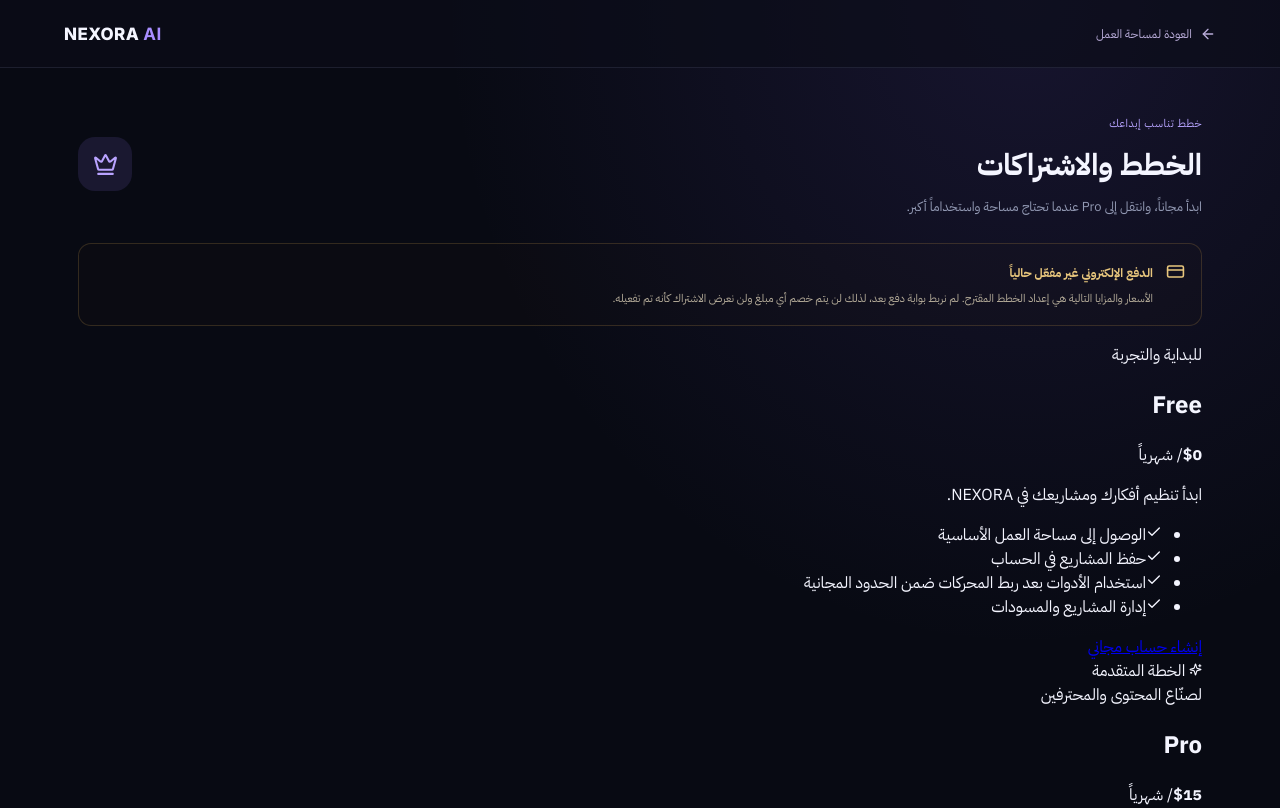
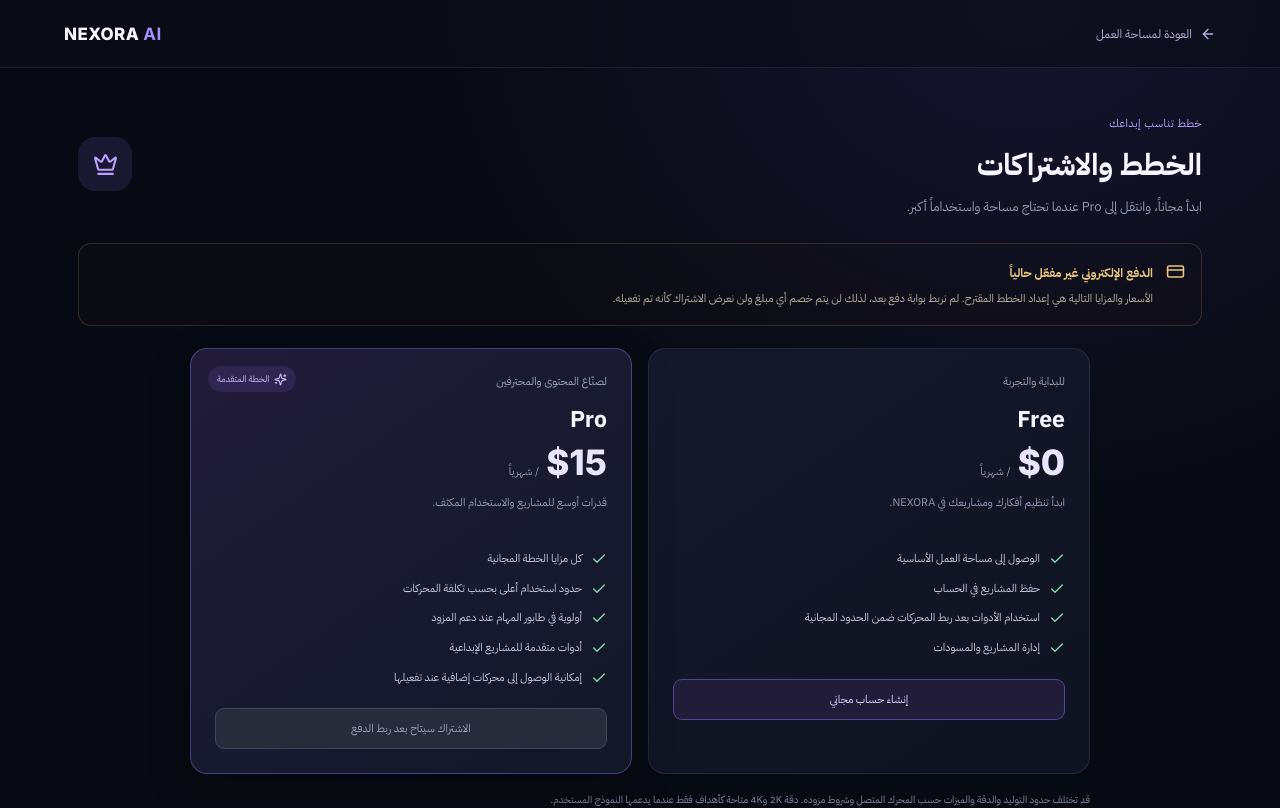
Before and after one commit to samaradelomran-spec/NEXORA-AI, a Next.js app: page /pricing in a window 1280 px wide. Shown: the top 808 px of the page. Built offline with nearby package versions, Linux system fonts and the light colour scheme.

Commit message:
Style subscription plans page

```diff
--- a/app/globals.css
+++ b/app/globals.css
@@ -77,3 +77,15 @@ footer{display:flex;justify-content:space-between;color:#606983;font:9px Inter,s
 .project-list-heading{display:flex;align-items:center;justify-content:space-between;margin:28px 0 13px}.project-list-heading h2{font-size:17px;margin:0}.project-list-heading span{font-size:10px;color:#929bb5}
 .project-grid{display:grid;grid-template-columns:repeat(3,minmax(0,1fr));gap:12px}.project-card{border:1px solid var(--line);background:linear-gradient(145deg,#141829,#101321);border-radius:13px;padding:15px}.project-card-top{display:flex;align-items:center;justify-content:space-between}.project-card-top>span{width:36px;height:36px;border-radius:10px;background:#8d70ef20;color:#b7a2ff;display:grid;place-items:center}.project-card-top button{border:0;background:transparent;color:#7e88a5;padding:6px}.project-card-top button:hover{color:#f18d9b}.project-card h3{font-size:13px;margin:13px 0 5px}.project-card p{font-size:10px;color:#8992ac;line-height:1.7;min-height:34px}.project-card small{font-size:9px;color:#7e88a5}.project-empty{display:flex;align-items:center;justify-content:center;flex-direction:column;gap:9px;min-height:160px;border:1px dashed #343951;border-radius:13px;color:#929bb5;font-size:11px}.project-empty svg{color:#a993ff}.project-empty b{color:#d9dcef;font-size:13px}.projects-login-link{display:inline-block;margin-top:8px;color:#d3c6ff;font-size:11px}.spin{animation:project-spin 1s linear infinite}@keyframes project-spin{to{transform:rotate(360deg)}}
 @media(max-width:760px){.project-form-grid{grid-template-columns:1fr}.project-grid{grid-template-columns:1fr}.project-create{padding:15px}}
+
+
+/* Subscription plans */
+.pricing-grid{display:grid;grid-template-columns:repeat(2,minmax(0,1fr));gap:16px;margin-top:22px;max-width:900px;margin-left:auto;margin-right:auto}
+.pricing-card{position:relative;border:1px solid var(--line);background:linear-gradient(145deg,#141829,#101321);border-radius:17px;padding:24px;overflow:hidden}
+.pricing-pro{border-color:#9276e866;background:linear-gradient(145deg,#211b39,#111827);box-shadow:0 15px 45px #0003}
+.pricing-label{font-size:11px;color:#9ba4bd}.pricing-card h2{font-size:23px;margin:12px 0 4px}.pricing-price{display:flex;align-items:baseline;gap:7px}.pricing-price strong{font:800 35px Inter,sans-serif;color:#e9e5ff}.pricing-price span{font-size:11px;color:#929bb5}.pricing-description{font-size:11px;color:#929bb5;line-height:1.8;min-height:40px;margin:10px 0 17px}
+.pricing-card ul{list-style:none;padding:0;margin:0 0 22px;display:grid;gap:12px}.pricing-card li{display:flex;align-items:flex-start;gap:9px;color:#c4c9dd;font-size:11px;line-height:1.6}.pricing-card li svg{flex:0 0 auto;color:#81d9b2;margin-top:1px}
+.pricing-secondary,.pricing-disabled{width:100%;display:flex;justify-content:center;align-items:center;border:1px solid #8e75e577;border-radius:9px;padding:11px;background:#211d39;color:#ded4ff;text-decoration:none;font-size:11px}.pricing-disabled{background:#272b3a;border-color:#41465b;color:#9aa2b9;cursor:not-allowed}
+.pricing-popular{position:absolute;top:17px;left:17px;display:flex;align-items:center;gap:5px;padding:6px 9px;border-radius:20px;background:#8e70e922;color:#cbbaff;font-size:9px}
+.pricing-footnote{max-width:900px;margin:17px auto 0;color:#7f89a5;font-size:10px;line-height:1.8}
+@media(max-width:650px){.pricing-grid{grid-template-columns:1fr}.pricing-card{padding:19px}.pricing-popular{position:static;width:max-content;margin-bottom:12px}}
```
